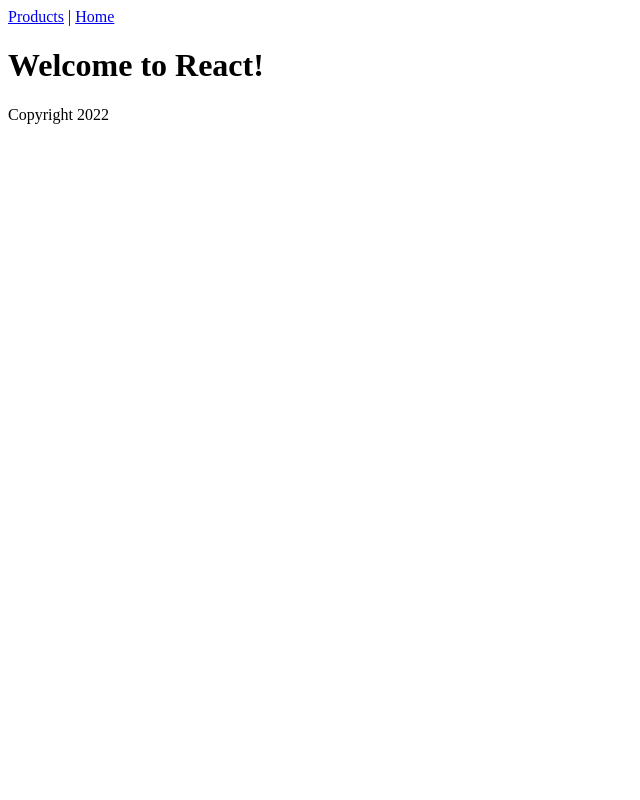
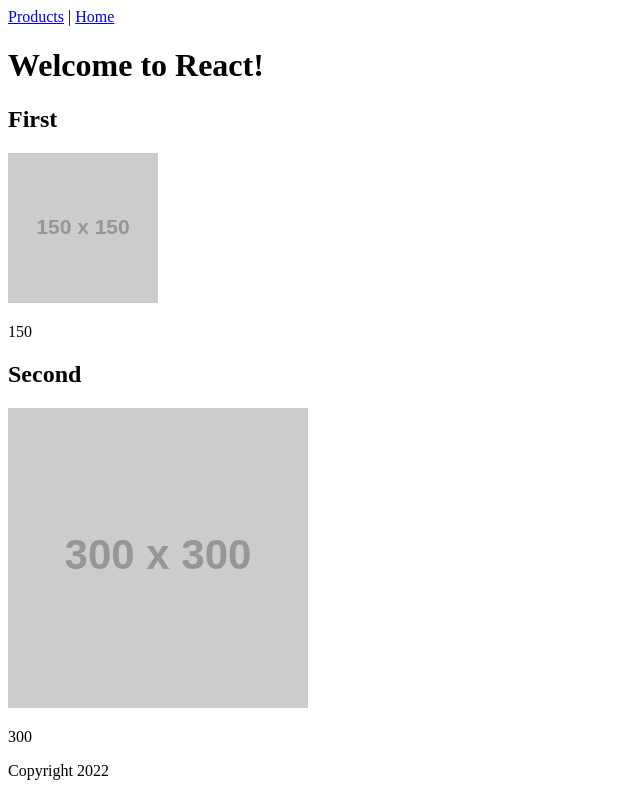
Before and after one commit to Hanaellenoff/mini-capstone-frontend, a React (Vite) app: page / in a window 1280 px wide. Shown: the whole page, without its empty margins (0-640 px from the left). Built offline with nearby package versions, Linux system fonts and the light colour scheme.

Commit message:
added some products intoProductsIndex

```diff
--- a/src/Content.jsx
+++ b/src/Content.jsx
@@ -1,7 +1,19 @@
+import { ProductsNew } from "./ProductsNew";
+import { ProductsIndex } from "./ProductsIndex";
+
 export function Content() {
+  const products = [
+    { id: 1, name: "First", url: "https://via.placeholder.com/150", width: 150, height: 150 },
+    { id: 2, name: "Second", url: "https://via.placeholder.com/300", width: 300, height: 300 },
+  ];
   return (
     <main>
       <h1>Welcome to React!</h1>
+
+      <div>
+        <ProductsNew />
+        <ProductsIndex products={products} />
+      </div>
     </main>
   );
 }
--- /dev/null
+++ b/src/ProductsIndex.jsx
@@ -0,0 +1,14 @@
+/* eslint-disable react/prop-types */
+export function ProductsIndex(props) {
+  return (
+    <div id="products-index">
+      {props.products.map((product) => (
+        <div key={product.id}>
+          <h2>{product.name}</h2>
+          <img src={product.url} alt="" />
+          <p>{product.width}</p>
+        </div>
+      ))}
+    </div>
+  );
+}
--- /dev/null
+++ b/src/ProductsNew.jsx
@@ -0,0 +1 @@
+export function ProductsNew() {}
```
